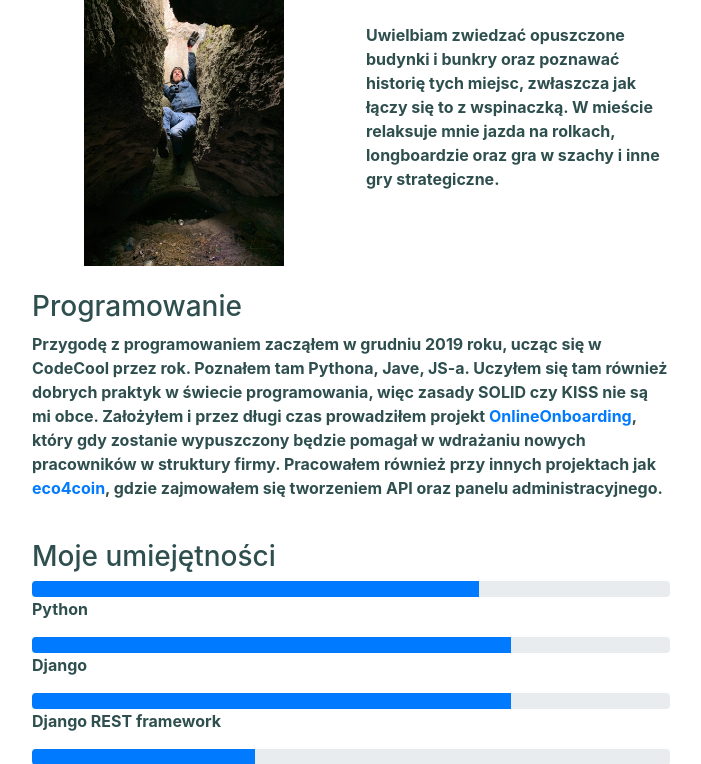
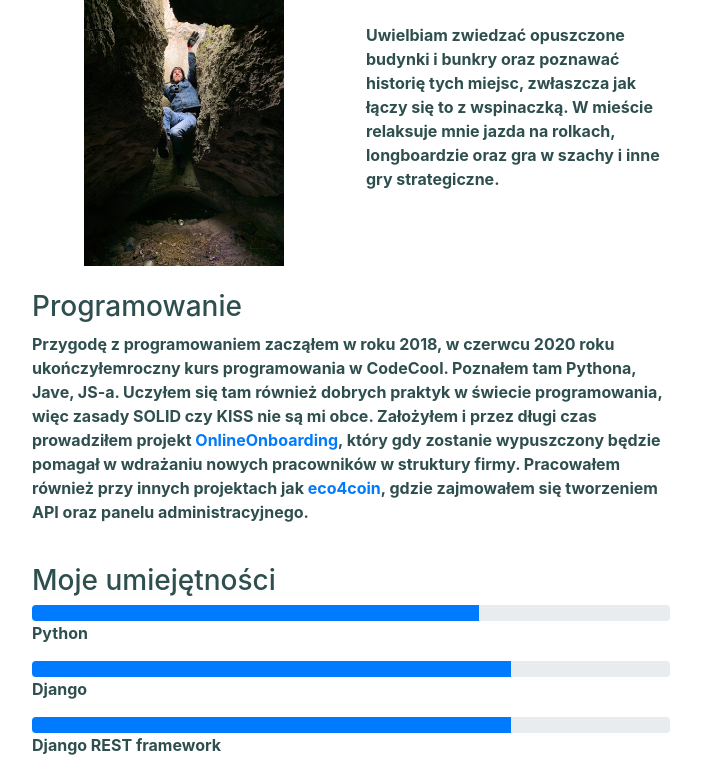
Before and after one commit to MichalKandybowicz/MK-projekt, a Django app: page /about/ in a window 1280 px wide. Shown: the part 224-988 px from the top of the page, without its empty margins (289-990 px from the left). Run offline with Django 3.2, Linux system fonts and the light colour scheme.

Commit message:
Update about.html
update

```diff
--- a/templates/pages/about.html
+++ b/templates/pages/about.html
@@ -27,7 +27,7 @@
             <br>
             <h3 style="color:darkslategrey"> Programowanie</h3>
             <p class="font-weight-bold" style="color:darkslategrey">
-                Przygodę z programowaniem zacząłem w grudniu 2019 roku, ucząc się w CodeCool przez rok. Poznałem tam
+                Przygodę z programowaniem zacząłem w roku 2018, w czerwcu 2020 roku ukończyłemroczny kurs programowania w CodeCool. Poznałem tam
                 Pythona, Jave, JS-a. Uczyłem się tam również dobrych praktyk w świecie programowania, więc zasady SOLID
                 czy KISS nie są mi obce. Założyłem i przez długi czas prowadziłem projekt
                 <a href="https://onlineonboarding.net/">OnlineOnboarding</a>, który gdy zostanie wypuszczony
```
